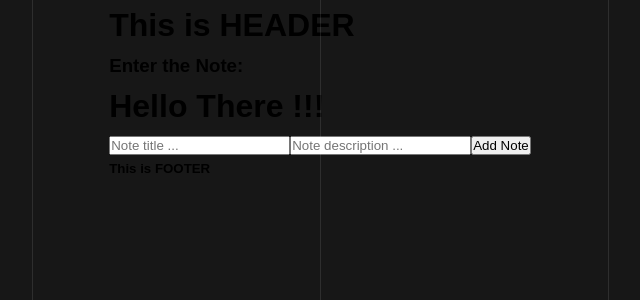
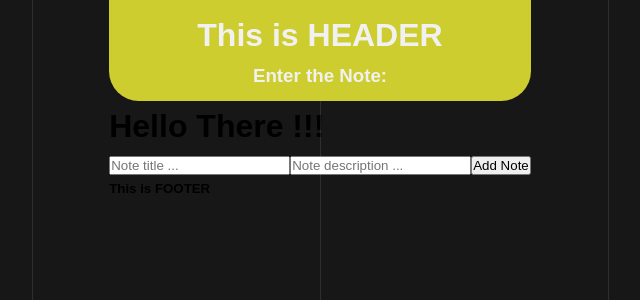
Before and after one commit to OmarMohmdSuleiman/myNotes, a React (Vite) app: page / in a window 1280 px wide. Shown: the top 300 px of the page, without its empty margins (320-960 px from the left). Built offline with nearby package versions, Linux system fonts and the light colour scheme.

Commit message:
Style the Header.jsx

```diff
--- a/public/styles.css
+++ b/public/styles.css
@@ -77,7 +77,15 @@
   align-items: center;
 
   }
-
+  #header{
+  position: sticky;
+  top: 0;
+  padding: 10px 16px;
+  background: rgb(205, 205, 47);
+  color: #f1f1f1;
+  border-radius: 0px 0px 30px 30px;
+  text-align: center;
+  }
 
   @keyframes drop {
     0% {
--- a/src/components/Header.jsx
+++ b/src/components/Header.jsx
@@ -2,7 +2,7 @@ import React from "react";
 
 function Header(){
     return (
-        <div><h1 id="h1">This is HEADER</h1>
+        <div id="header"><h1 id="h1">This is HEADER</h1>
         <h3>Enter the Note:</h3></div>
     );
 }
```
